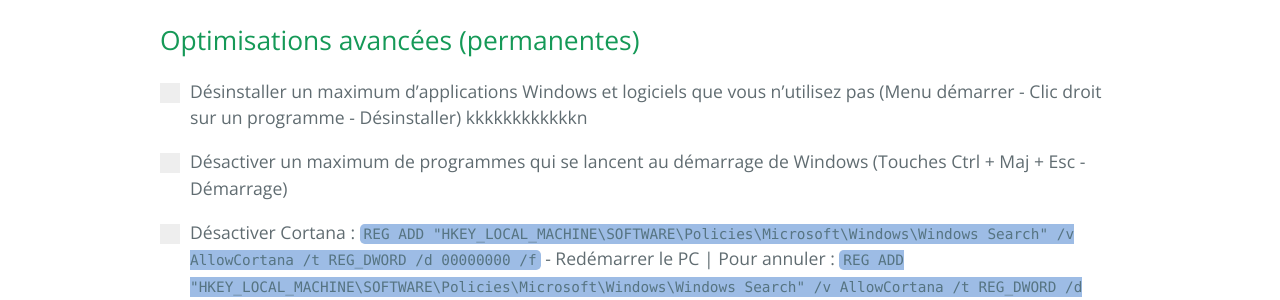
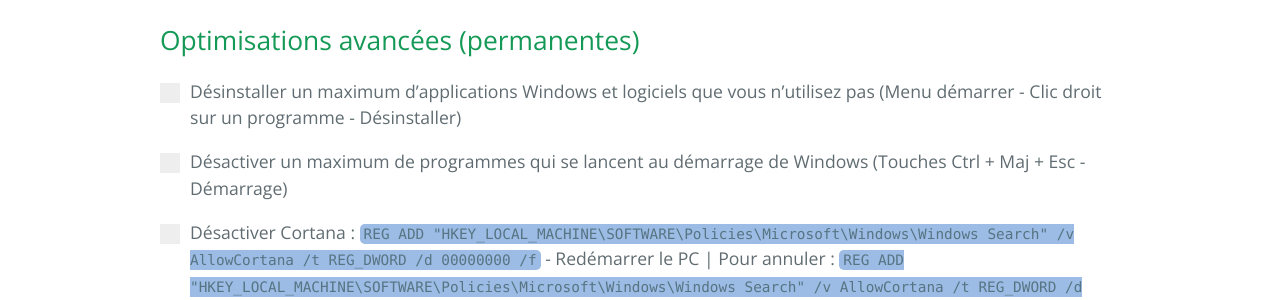
Before and after one commit to PouletEnSlip/pouletenslip.github.io, a Jekyll site: the page built from pages/opti/index.md, in a window 1280 px wide and 900 px high, scrolled down 1381 px. Shown: the part 155-455 px from the top of the window. Built offline with Jekyll 4.4.1, drawn with Linux system fonts in a browser that asks for light colours; comment, search, counter and statistics services are not loaded.

Commit message:
Update index.md

```diff
--- a/pages/opti/index.md
+++ b/pages/opti/index.md
@@ -27,9 +27,8 @@
 
 ## Optimisations avancées (permanentes)
 
-<label class="container" id="label1">Désinstaller un maximum d'applications Windows et logiciels que vous n'utilisez pas (Menu démarrer - Clic droit sur un programme - Désinstaller)
+<label class="container"><label class="label">Désinstaller un maximum d'applications Windows et logiciels que vous n'utilisez pas (Menu démarrer - Clic droit sur un programme - Désinstaller)
 <input type="checkbox">
-<label class="lol">kkkkkkkkkkkkn
 <span class="checkmark"></span>
 
 <label class="container">Désactiver un maximum de programmes qui se lancent au démarrage de Windows (Touches Ctrl + Maj + Esc - Démarrage)
```
